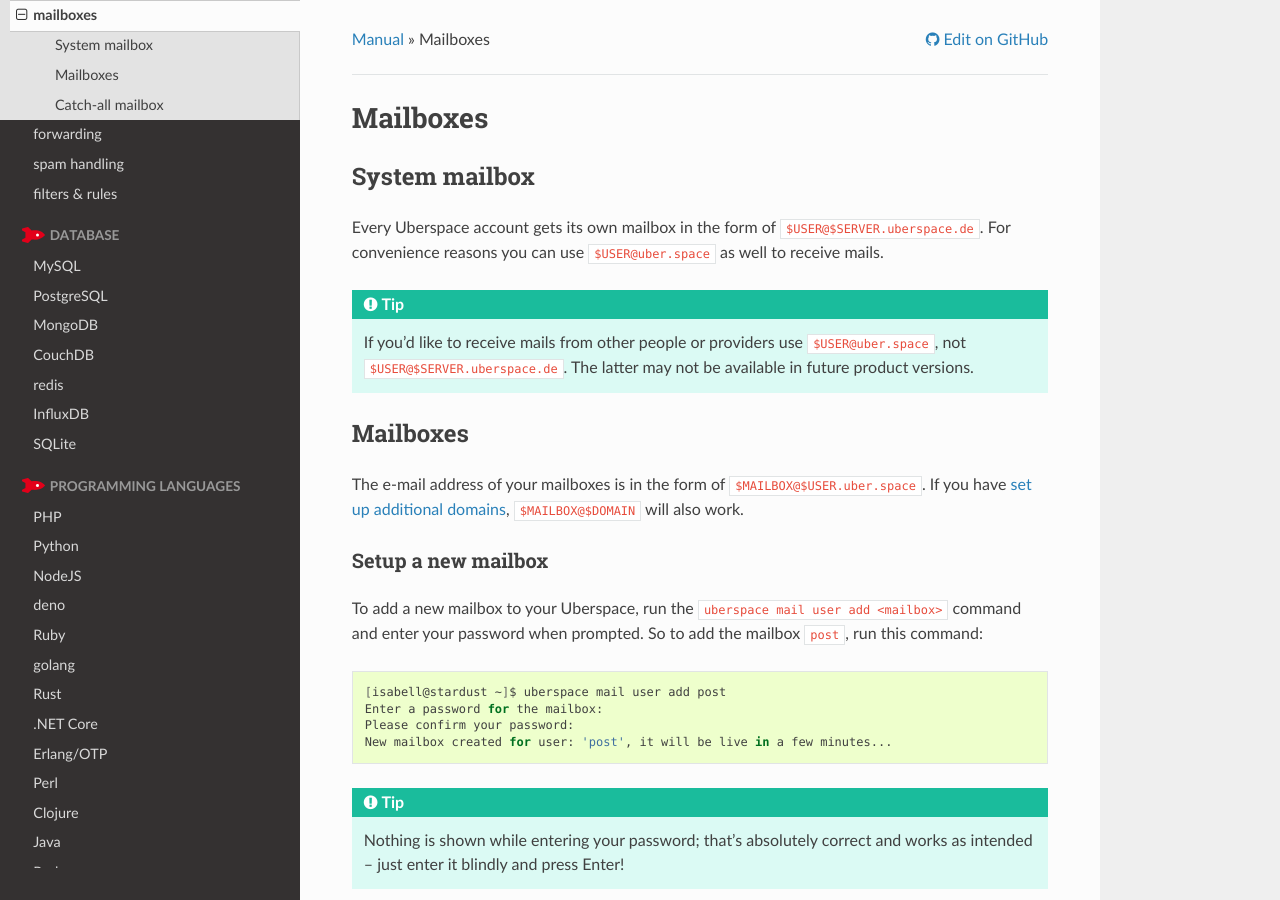
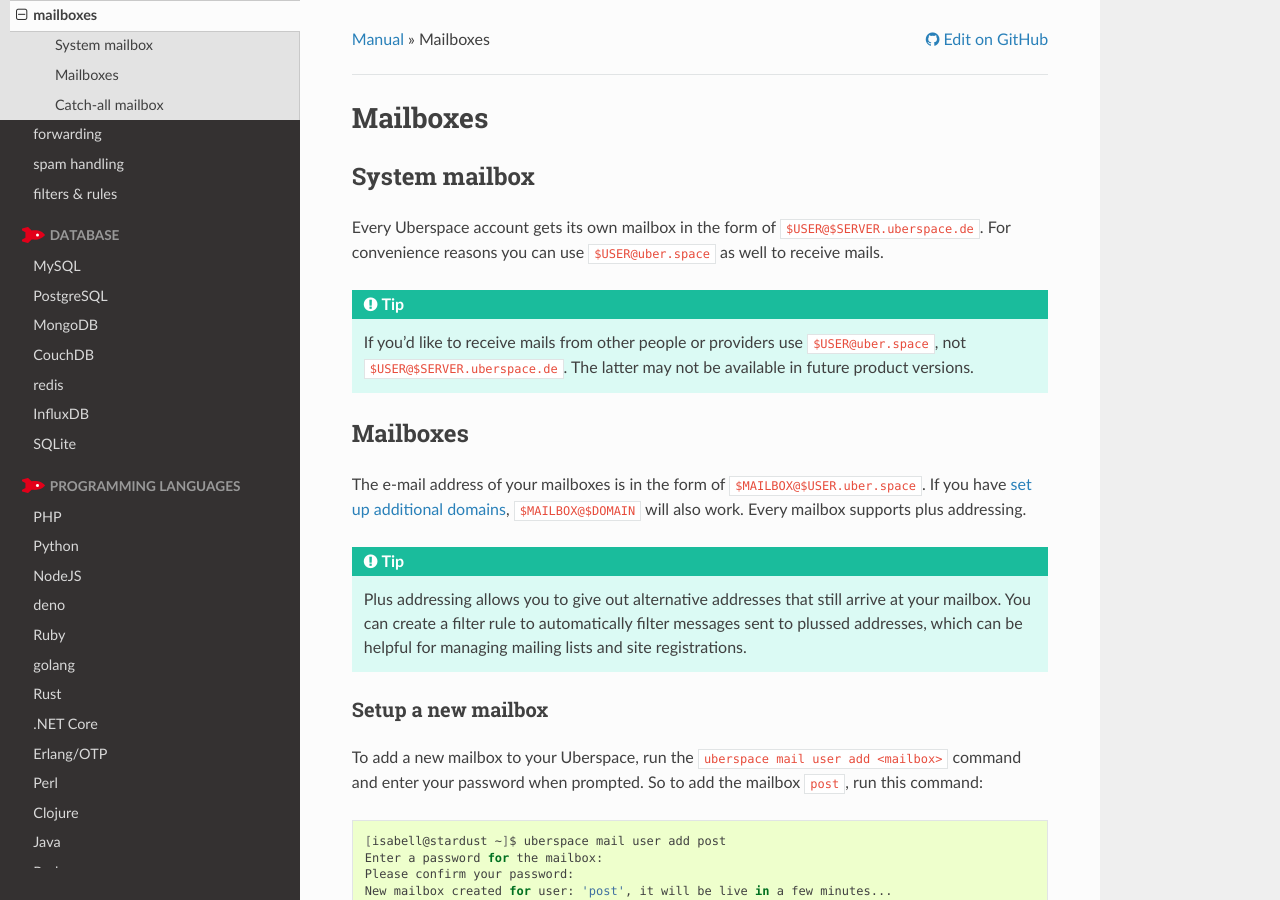
Before and after one commit to Uberspace/manual, a Sphinx documentation site: the page built from source/mail-mailboxes.rst, in a window 1280 px wide and 900 px high. Built offline with Sphinx 7.4.7 and the Read the Docs theme 2.0.0, drawn with Linux system fonts in a browser that asks for light colours.

Commit message:
Update mail-mailboxes.rst
add information about plus addressing

```diff
--- a/source/mail-mailboxes.rst
+++ b/source/mail-mailboxes.rst
@@ -14,7 +14,10 @@ Every Uberspace account gets its own mailbox in the form of ``$USER@$SERVER.uber
 Mailboxes
 =========
 
-The e-mail address of your mailboxes is in the form of ``$MAILBOX@$USER.uber.space``. If you have :doc:`set up additional domains <mail-domains>`, ``$MAILBOX@$DOMAIN`` will also work.
+The e-mail address of your mailboxes is in the form of ``$MAILBOX@$USER.uber.space``. If you have :doc:`set up additional domains <mail-domains>`, ``$MAILBOX@$DOMAIN`` will also work. Every mailbox supports plus addressing.
+
+.. tip::
+  Plus addressing allows you to give out alternative addresses that still arrive at your mailbox. You can create a filter rule to automatically filter messages sent to plussed addresses, which can be helpful for managing mailing lists and site registrations.
 
 Setup a new mailbox
 -------------------
```
